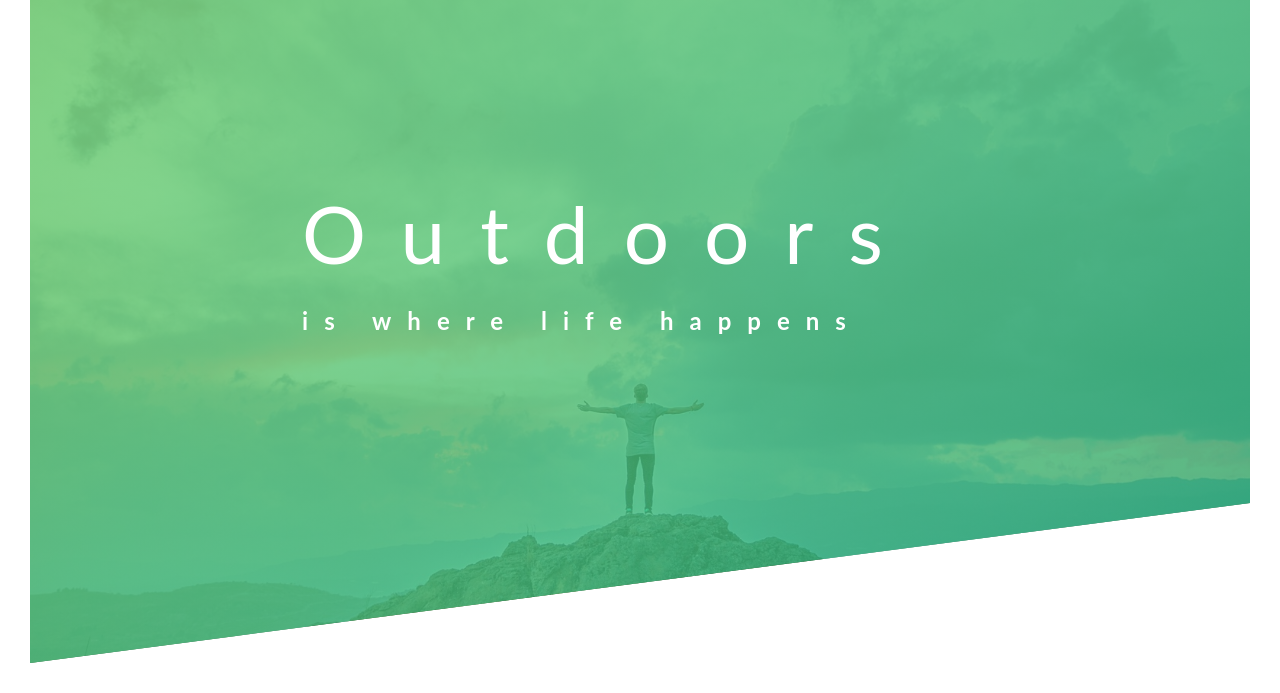
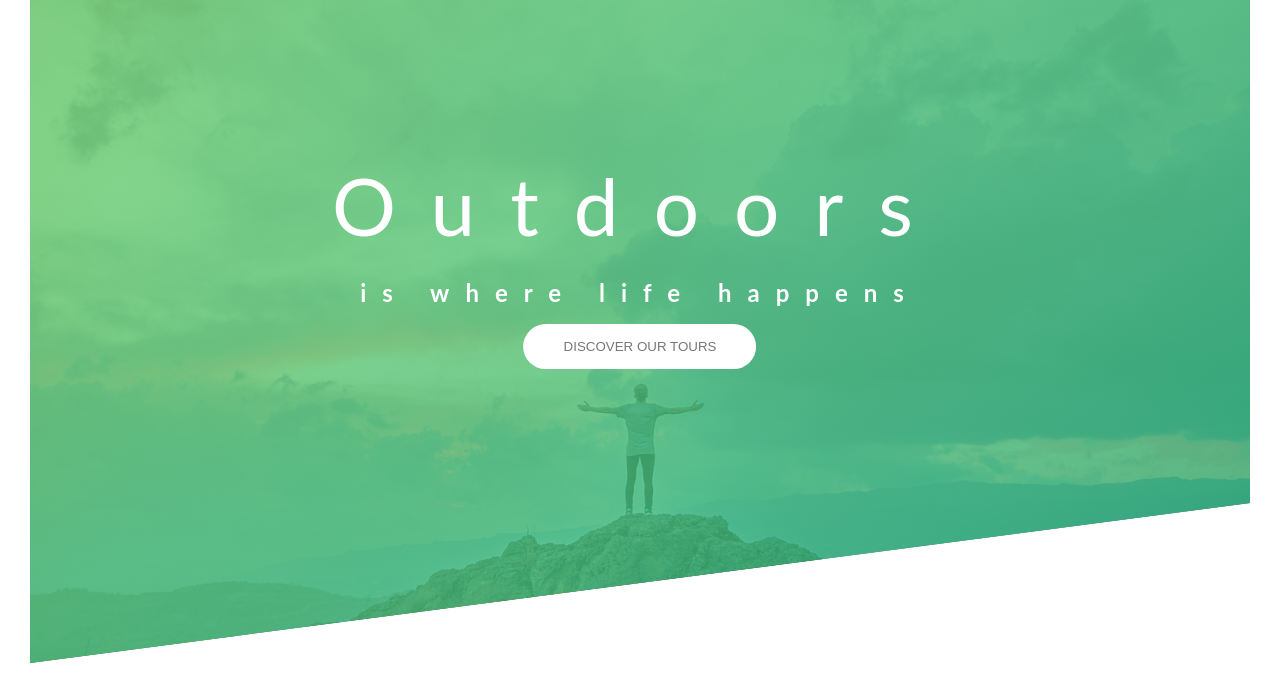
Before and after one commit to samuelsilvadev/front-stuff, a website: page sites/natours/src/index.html in a window 1280 px wide. Shown: the part 127-820 px from the top of the page. Drawn offline with nearby package versions, Linux system fonts and the light colour scheme; files that its build step writes are made by us from their sources.

Commit message:
chore(natours): Add button on header component
- Added button on header.
- Created css file to keep styles of all buttons.

```diff
--- a/sites/natours/src/index.html
+++ b/sites/natours/src/index.html
@@ -11,10 +11,15 @@
 <body>
 	<header class="header">
 		<img class="header__logo" src="assets/logo-white.png" alt="logo">
-		<h1 class="header__primary-heading">
-			<span class="header__primary-heading__main">Outdoors</span>
-			<span class="header__primary-heading__sub">is where life happens</span>
-		</h1>
+		<div class="header__wrapper--centered">
+			<h1 class="header__primary-heading">
+				<span class="header__primary-heading__main">Outdoors</span>
+				<span class="header__primary-heading__sub">is where life happens</span>
+			</h1>
+			<button class="button button--white header__button">
+				Discover our tours
+			</button>
+		</div>
 	</header>
 </body>
 </html>
--- a/sites/natours/src/scss/_variables.scss
+++ b/sites/natours/src/scss/_variables.scss
@@ -8,3 +8,7 @@ $dark-green: #28b485;
 $dark-green-transparent: rgba(40, 180, 131, 0.8);
 $gray: #777;
 $white: #fff;
+
+/* Configs */
+
+$padding-body: 30px;
--- /dev/null
+++ b/sites/natours/src/scss/buttons.scss
@@ -0,0 +1,14 @@
+@import 'variables';
+
+.button {
+	border: none;
+
+	&:hover {
+		cursor: pointer;
+	}
+
+	&--white {
+		background-color: $white;
+		color: $gray;
+	}
+}
--- a/sites/natours/src/scss/main.scss
+++ b/sites/natours/src/scss/main.scss
@@ -1,7 +1,6 @@
 @import 'variables';
 @import 'reset';
-
-$padding-body: 30px;
+@import 'buttons';
 
 body {
 	font-family: 'Lato', sans-serif;
@@ -33,12 +32,23 @@ body {
 		height: 35px;
 	}
 
-	&__primary-heading {
+	&__wrapper--centered {
 		display: inline-block;
 		position: absolute;
 		top: calc(50% - #{$padding-body});
-		left: calc(50% - #{$padding-body});
+		left: 50%;
 		transform: translate(-50%, -50%);
+		text-align: center;
+	}
+
+	&__button {
+		border-radius: 100px;
+		padding: 15px 40px;
+		text-transform: uppercase;
+	}
+
+	&__primary-heading {
+		margin-bottom: 10px;
 
 		& span {
 			color: $white;
```
